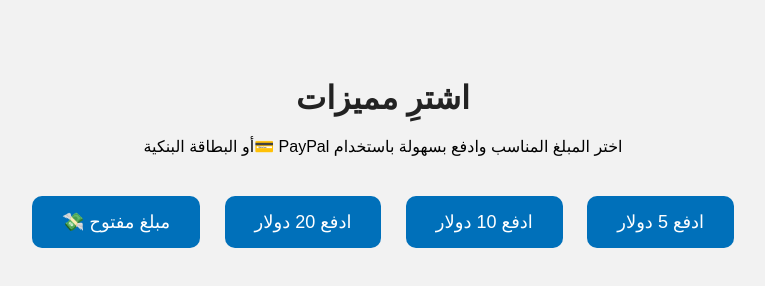
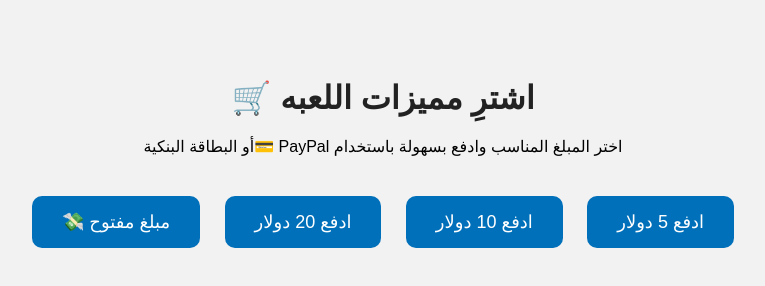
Before and after one commit to AhmedMedoMedo/Buy, a plain HTML site: page index.html in a window 1280 px wide. Shown: the whole page, without its empty margins (257-1022 px from the left). Drawn offline with Linux system fonts and the light colour scheme.

Commit message:
Update index.html

```diff
--- a/index.html
+++ b/index.html
@@ -41,7 +41,7 @@
 </head>
 <body>
 
-  <h1> اشترِ مميزات</h1>
+  <h1> اشترِ مميزات اللعبه 🛒 </h1>
   <p>اختر المبلغ المناسب وادفع بسهولة باستخدام PayPal 💳أو البطاقة البنكية</p>
 
   <div class="buttons-container">
```
